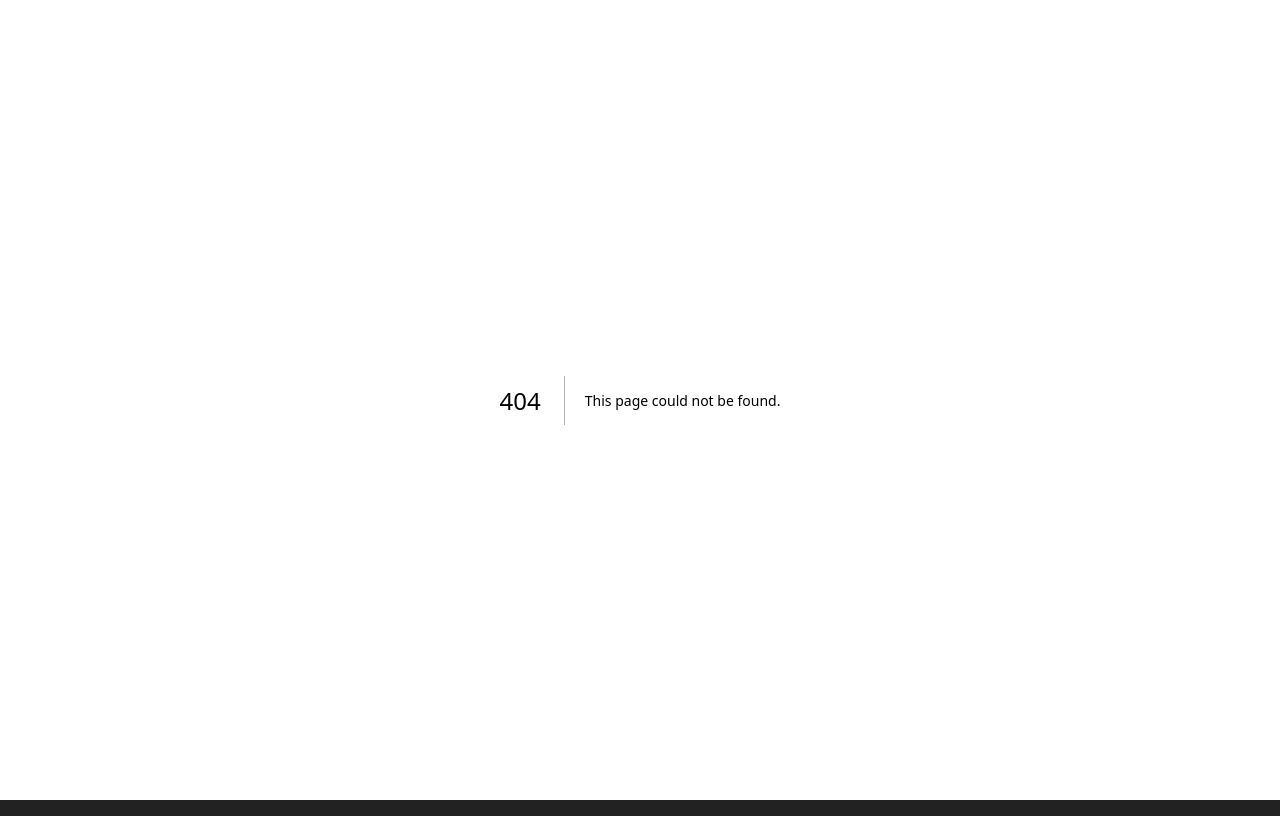
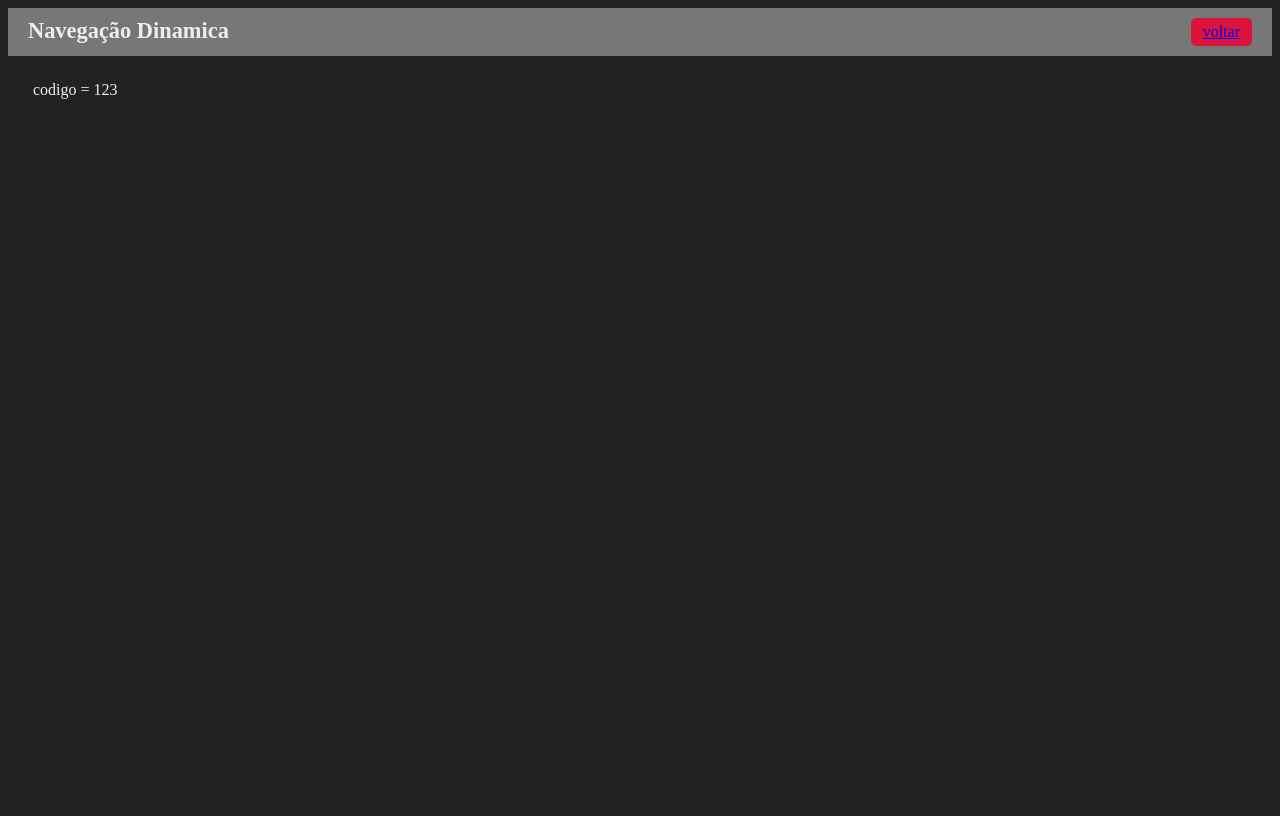
Before and after one commit to giovanne-aquino-clear/react-5-NextJS, a Next.js app: page /client/123 in a window 1280 px wide. Before the commit this address had no page. Built offline with nearby package versions, Linux system fonts and the light colour scheme.

Commit message:
dynamic navigation

```diff
--- /dev/null
+++ b/src/pages/client/[codigo].jsx
@@ -0,0 +1,13 @@
+import Layout from "../../components/Layout";
+import { useRouter } from "next/router";
+
+export default function ClienteProCodigo(){
+
+    const router = useRouter()
+    return(
+        <Layout title = "Navegação Dinamica">
+            <div> codigo = {router.query.codigo} </div>
+        </Layout>
+    )
+
+}
--- a/src/pages/index.jsx
+++ b/src/pages/index.jsx
@@ -14,7 +14,8 @@ export default function Init(){
             <Navigator text = "style" destiny = "/style"/>
             <Navigator text = "example" destiny = "/example"/>
             <Navigator text = "jsx" destiny = "/jsx"/>
-
+            <Navigator text = "Navegação" destiny = "/client/123"/>
+            <Navigator text = "stateful component" destiny = "/client/123"/>
 
         </div>
     )
```
